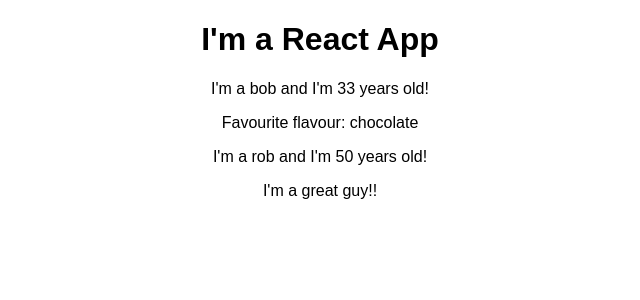
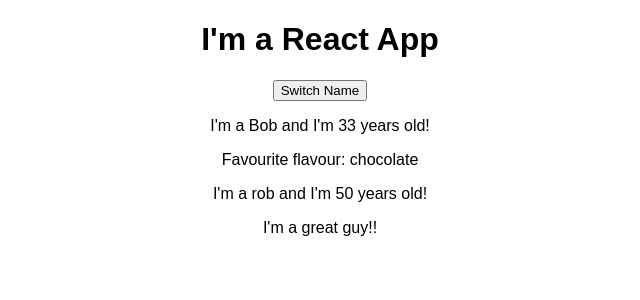
Before and after one commit to mdmjsh/react_practice, a React (Create React App) app in the folder react-complete-guide/: page / in a window 1280 px wide. Shown: the top 300 px of the page, without its empty margins (320-960 px from the left). Built offline with nearby package versions, Linux system fonts and the light colour scheme.

Commit message:
Component state

```diff
--- a/react-complete-guide/src/App.js
+++ b/react-complete-guide/src/App.js
@@ -4,12 +4,20 @@ import Person from './Person/Person'
 import Icecream from './Person/Icecream'
 
 class App extends Component {
+  state = {
+    persons:  [
+      {name: 'Bob', age: 33},
+      {name: 'rob', age: 50},
+    ]
+  }
+
   render() {
     return (
       <div className="App">
         <h1>I'm a React App</h1>
-        <Person name="bob" age="33"><Icecream flavour="chocolate"/></Person>
-        <Person name="rob" age="50">I'm a great guy!!</Person>
+        <button>Switch Name</button>
+        <Person name={this.get_name(0)} age={this.get_age(0)}><Icecream flavour="chocolate"/></Person>
+        <Person name={this.get_name(1)} age={this.get_age(1)}>I'm a great guy!!</Person>
       </div>
     );
     // Manually creating the above - the above JSX gets compiled to this
@@ -17,6 +25,13 @@ class App extends Component {
     // React.createElement(
     // 'h1', null, "I'm a React App!!!"));
   }
+get_age(ix) {
+  return this.state.persons[ix].age
+}
+get_name(ix) {
+  return this.state.persons[ix].name
+}
+
 }
 
 export default App;
```
